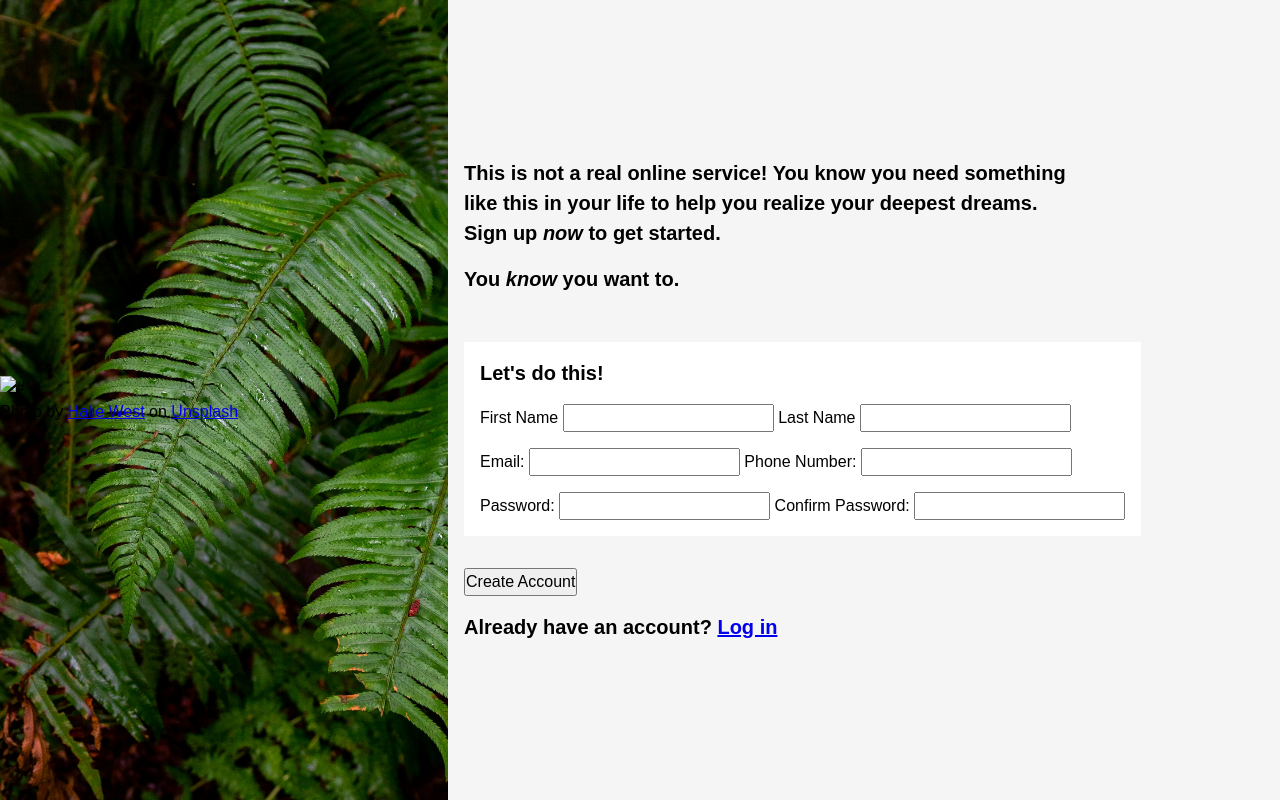
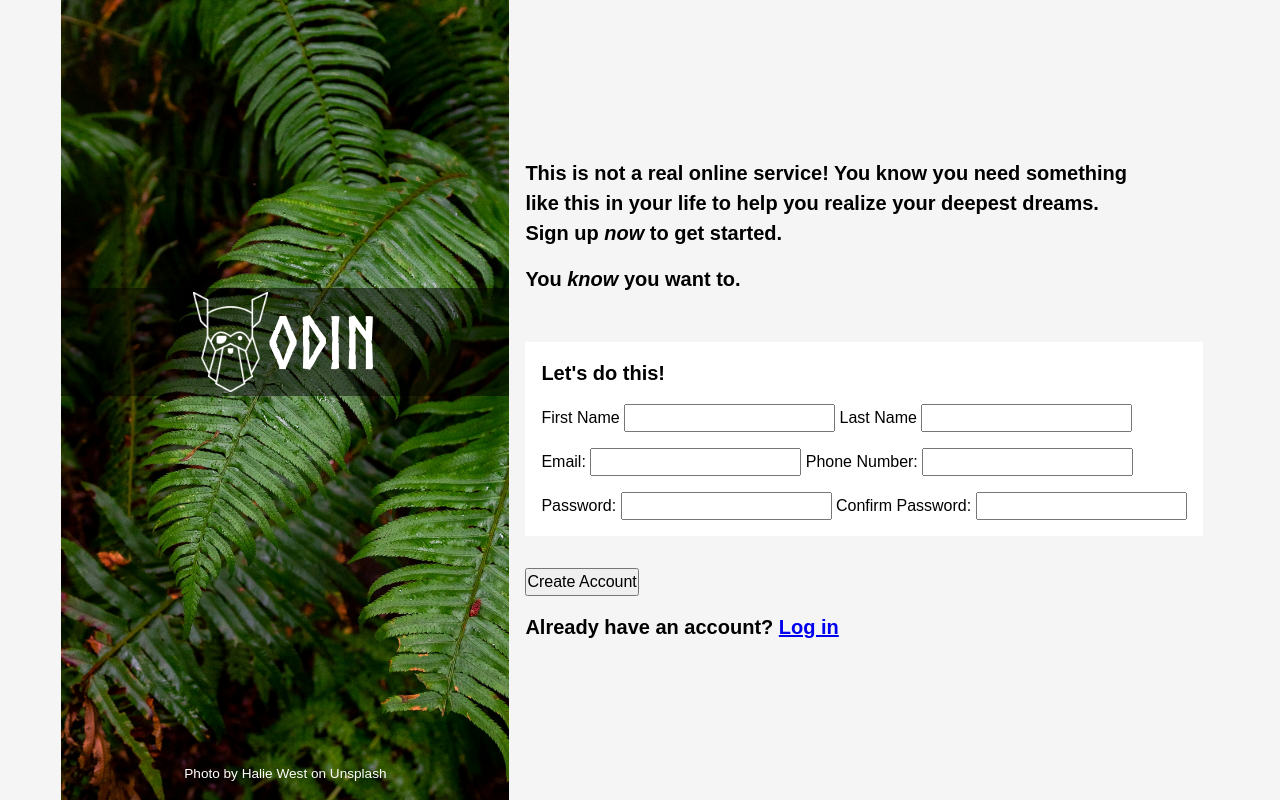
Before and after one commit to ryangholland/top-sign-up-form, a plain HTML site: page index.html in a window 1280 px wide. Drawn offline with Linux system fonts and the light colour scheme.

Commit message:
Finish styling left column

```diff
--- a/index.html
+++ b/index.html
@@ -9,8 +9,9 @@
   <body>
     <div class="row">
       <div class="col col-left">
-        <div class="logo-div">
-          <img src="#" alt="#" />
+        <div class="logo-div row">
+          <img src="./images/odin-logo.png" alt="#" height="100" />
+          <h1>ODIN</h1>
         </div>
         <p class="bg-credit">Photo by <a href="#">Halie West</a> on <a href="#">Unsplash</a></p>
       </div>
--- a/style.css
+++ b/style.css
@@ -61,6 +61,7 @@ body {
 
 h1 {
   font-family: norse-bold;
+  font-size: 4.5rem;
 }
 
 fieldset {
@@ -71,13 +72,14 @@ fieldset {
 
 .row {
   display: flex;
+  justify-content: center;
+  align-items: center;
 }
 
 .col {
   height: 100vh;
   display: flex;
   flex-direction: column;
-  justify-content: center;
 }
 
 .flow > * + * {
@@ -91,10 +93,34 @@ fieldset {
   background-size: cover;
   background-repeat: no-repeat;
   width: clamp(300px, 35%, 600px);
+  justify-content: space-between;
+  color: white;
+  text-align: center;
+}
+
+.logo-div {
+  background-color: rgba(0, 0, 0, 0.5);
+  margin-top: 18rem;
+}
+
+.bg-credit {
+  margin-bottom: 1rem;
+  font-size: 0.85rem;
+}
+
+.bg-credit a {
+  color: white;
+  text-decoration: none;
+}
+
+.bg-credit a:hover {
+  text-decoration: underline;
+  opacity: 0.8;
 }
 
 .col-right {
   padding: 1rem;
+  justify-content: center;
 }
 
 .col-right p,
```
